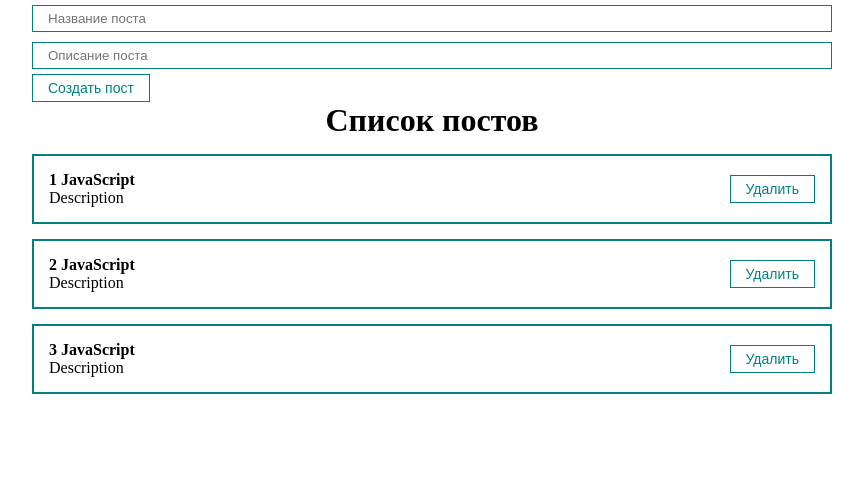
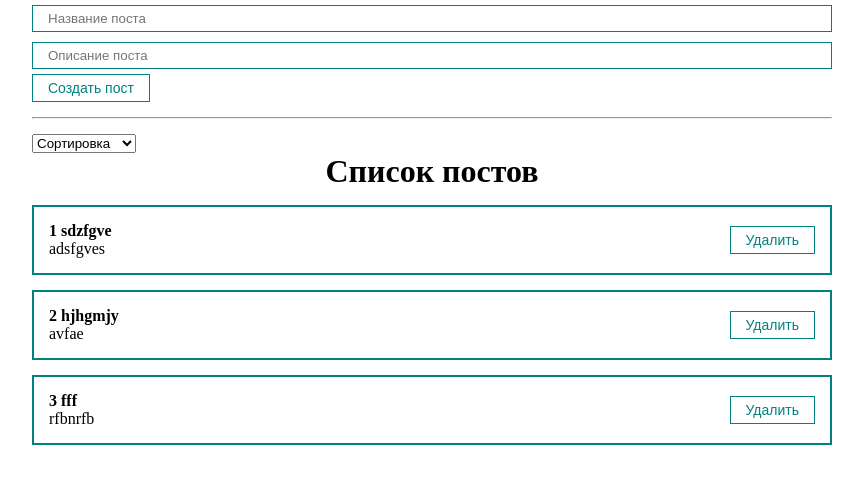
Before and after one commit to SergeyKudinov/ulbiReactCourse, a React (Create React App) app: page / in a window 1280 px wide. Shown: the top 484 px of the page, without its empty margins (208-1071 px from the left). Built offline with nearby package versions, Linux system fonts and the light colour scheme.

Commit message:
add sorting

```diff
--- a/src/App.js
+++ b/src/App.js
@@ -2,13 +2,16 @@
 import './styles/App.css'
 import PostList from './components/PostList';
 import PostForm from './components/PostForm';
+import MySelect from './components/UI/select/MySelect';
 
 function App() {
   const [posts, setPosts] = useState([
-    {id: 1, title: 'JavaScript', body: 'Description'},
-    {id: 2, title: 'JavaScript', body: 'Description'},
-    {id: 3, title: 'JavaScript', body: 'Description'}
+    {id: 1, title: 'sdzfgve', body: 'adsfgves'},
+    {id: 2, title: 'hjhgmjy', body: 'avfae'},
+    {id: 3, title: 'fff', body: 'rfbnrfb'}
   ]);
+
+  const [selectedSort, setSelectedSort] = useState('');
 
   const createPost = (newPost) => {
     setPosts([...posts, newPost]);
@@ -18,10 +21,28 @@
     setPosts(posts.filter(p => p.id !== post.id))
   }
 
+  const sortPosts = (sort) => {
+    setSelectedSort(sort);
+    setPosts([...posts].sort((a, b) => a[sort].localeCompare(b[sort])));
+  }
+
   return (
     <div className="App">
       <PostForm create={createPost} />
-      {posts.length !== 0
+      <hr style={{margin: '15px 0'}} />
+      <div>
+        <MySelect
+          defaultValue='Сортировка'
+          value={selectedSort}
+          onChange={sortPosts}
+          options={[
+            {value: 'title', name: 'По названию'},
+            {value: 'body', name: 'По описанию'}
+          ]}
+        />
+      </div>
+
+      {posts.length
         ?<PostList remove={removePost} props={posts} title={'Список постов'} />
         :<h1>Посты не найдены!</h1>
       }
--- /dev/null
+++ b/src/components/UI/select/MySelect.jsx
@@ -0,0 +1,21 @@
+
+export default function MySelect({options, defaultValue, value, onChange}) {
+    return (
+        <select
+            value={value}
+            onChange={event => onChange(event.target.value)}
+        >
+            <option
+                disabled
+                value=''
+            >
+                {defaultValue}
+            </option>
+            {options.map(option =>
+                <option key={option.value} value={option.value}>
+                    {option.name}
+                </option>
+            )}
+        </select>
+    )
+}
```
Also changed, not shown: src/components/UI/select/MySelect.module.css (added).
